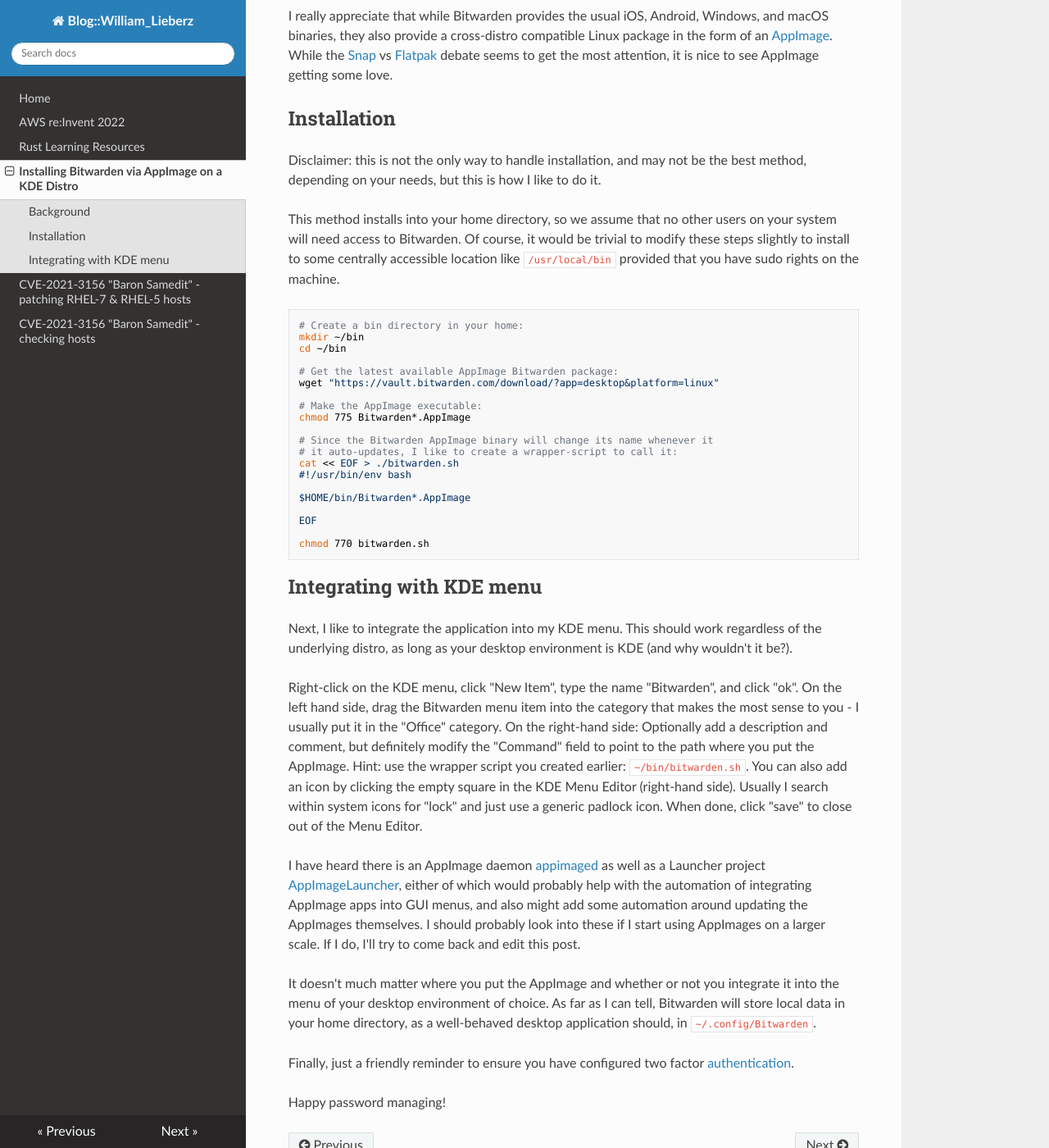
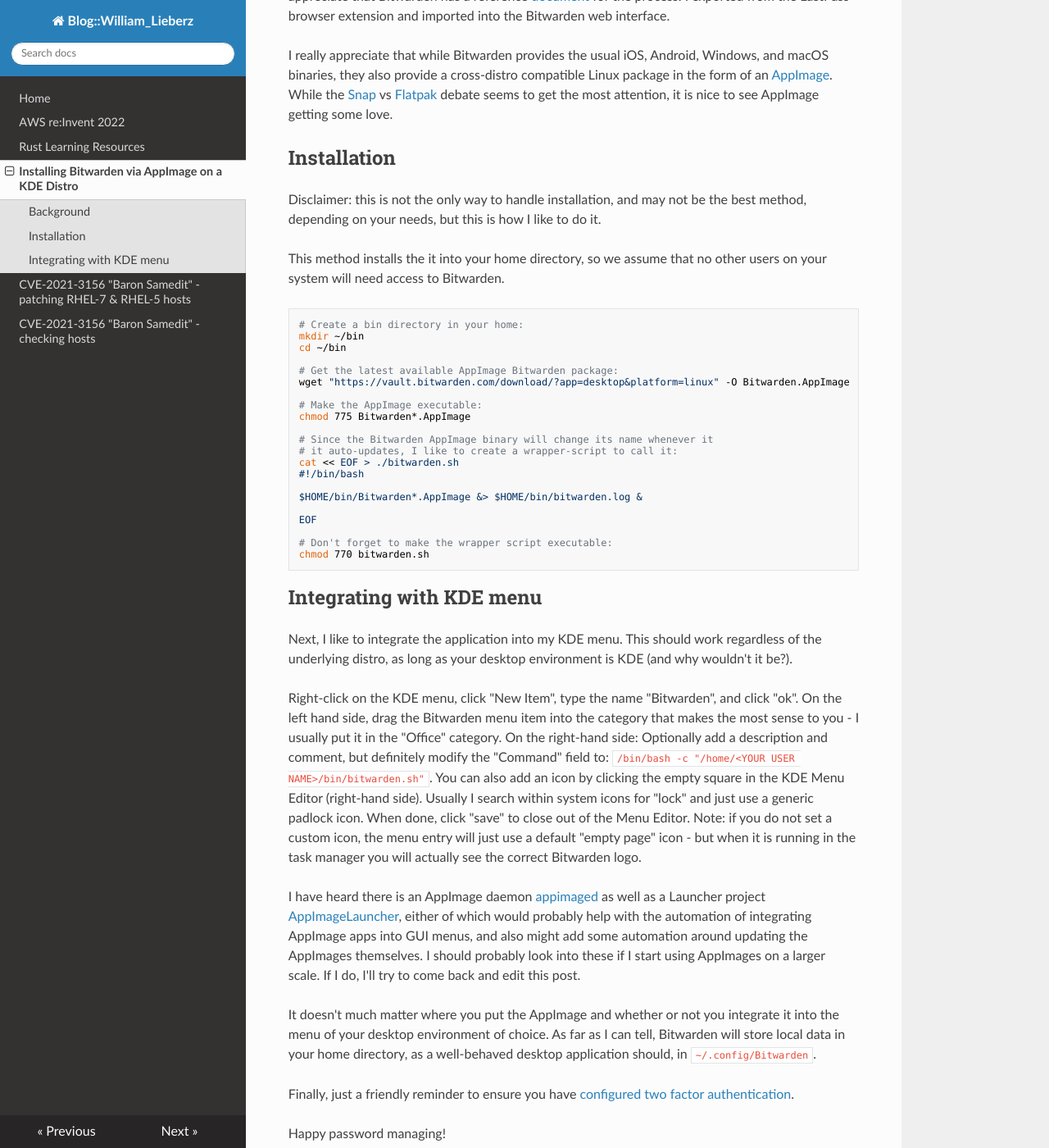
Before and after one commit to wlieberz/github-user-page-content, an MkDocs documentation site: the page built from docs/2021-02-21-Install-Bitwarden-appimage-on-KDE-distro.md, in a window 1280 px wide and 1400 px high, scrolled down 521 px. Shown: the whole window at 82% size. Built offline with MkDocs 1.6.1, drawn with Linux system fonts in a browser that asks for light colours; nearby versions of some CDN libraries.

Commit message:
Add updates to bitwarden post (#3)

````diff
--- a/docs/2021-02-21-Install-Bitwarden-appimage-on-KDE-distro.md
+++ b/docs/2021-02-21-Install-Bitwarden-appimage-on-KDE-distro.md
@@ -17,7 +19,7 @@ I really appreciate that while Bitwarden provides the usual iOS, Android, Window
 
 Disclaimer: this is not the only way to handle installation, and may not be the best method, depending on your needs, but this is how I like to do it.
 
-This method installs into your home directory, so we assume that no other users on your system will need access to Bitwarden. Of course, it would be trivial to modify these steps slightly to install to some centrally accessible location like `/usr/local/bin` provided that you have sudo rights on the machine.
+This method installs the it into your home directory, so we assume that no other users on your system will need access to Bitwarden.
 
 ```sh
 # Create a bin directory in your home:
@@ -25,7 +27,7 @@ mkdir ~/bin
 cd ~/bin
 
 # Get the latest available AppImage Bitwarden package:
-wget "https://vault.bitwarden.com/download/?app=desktop&platform=linux"
+wget "https://vault.bitwarden.com/download/?app=desktop&platform=linux" -O Bitwarden.AppImage
 
 # Make the AppImage executable:
 chmod 775 Bitwarden*.AppImage
@@ -33,12 +35,13 @@ chmod 775 Bitwarden*.AppImage
 # Since the Bitwarden AppImage binary will change its name whenever it
 # it auto-updates, I like to create a wrapper-script to call it:
 cat << EOF > ./bitwarden.sh
-#!/usr/bin/env bash
+#!/bin/bash
 
-$HOME/bin/Bitwarden*.AppImage
+$HOME/bin/Bitwarden*.AppImage &> $HOME/bin/bitwarden.log &
 
 EOF
 
+# Don't forget to make the wrapper script executable:
 chmod 770 bitwarden.sh
 ```
 
@@ -46,12 +49,12 @@ chmod 770 bitwarden.sh
 
 Next, I like to integrate the application into my KDE menu. This should work regardless of the underlying distro, as long as your desktop environment is KDE (and why wouldn't it be?).
 
-Right-click on the KDE menu, click "New Item", type the name "Bitwarden", and click "ok". On the left hand side, drag the Bitwarden menu item into the category that makes the most sense to you - I usually put it in the "Office" category. On the right-hand side: Optionally add a description and comment, but definitely modify the "Command" field to point to the path where you put the AppImage. Hint: use the wrapper script you created earlier: `~/bin/bitwarden.sh`. You can also add an icon by clicking the empty square in the KDE Menu Editor (right-hand side). Usually I search within system icons for "lock" and just use a generic padlock icon. When done, click "save" to close out of the Menu Editor.
+Right-click on the KDE menu, click "New Item", type the name "Bitwarden", and click "ok". On the left hand side, drag the Bitwarden menu item into the category that makes the most sense to you - I usually put it in the "Office" category. On the right-hand side: Optionally add a description and comment, but definitely modify the "Command" field to: `/bin/bash -c "/home/<YOUR USER NAME>/bin/bitwarden.sh"`. You can also add an icon by clicking the empty square in the KDE Menu Editor (right-hand side). Usually I search within system icons for "lock" and just use a generic padlock icon. When done, click "save" to close out of the Menu Editor. Note: if you do not set a custom icon, the menu entry will just use a default "empty page" icon - but when it is running in the task manager you will actually see the correct Bitwarden logo.
 
 I have heard there is an AppImage daemon [appimaged](https://github.com/probonopd/go-appimage) as well as a Launcher project [AppImageLauncher](https://github.com/TheAssassin/AppImageLauncher), either of which would probably help with the automation of integrating AppImage apps into GUI menus, and also might add some automation around updating the AppImages themselves. I should probably look into these if I start using AppImages on a larger scale. If I do, I'll try to come back and edit this post.
 
 It doesn't much matter where you put the AppImage and whether or not you integrate it into the menu of your desktop environment of choice. As far as I can tell, Bitwarden will store local data in your home directory, as a well-behaved desktop application should, in `~/.config/Bitwarden`.
 
-Finally, just a friendly reminder to ensure you have configured two factor [authentication](https://bitwarden.com/help/article/setup-two-step-login/).
+Finally, just a friendly reminder to ensure you have [configured two factor authentication](https://bitwarden.com/help/article/setup-two-step-login/).
 
 Happy password managing!
````
Also changed, not shown: other parts of docs/2021-02-21-Install-Bitwarden-appimage-on-KDE-distro.md (+2 -0 lines).
